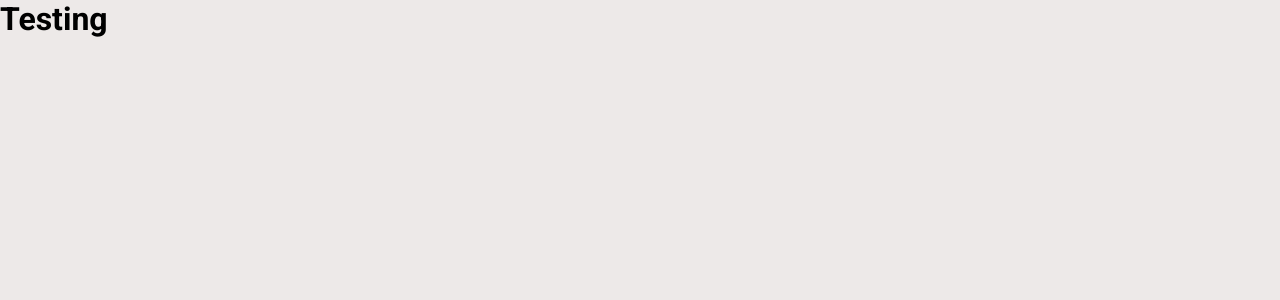
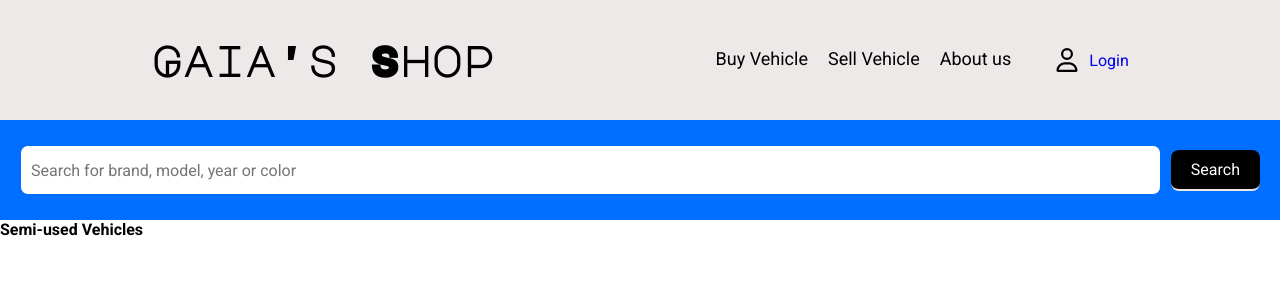
Before and after one commit to coder-gaia/vehicle_catalog, a React (Create React App) app: page / in a window 1280 px wide. Shown: the top 300 px of the page. Built offline with nearby package versions, Linux system fonts and the light colour scheme.

Commit message:
initial header & search bar design

```diff
--- a/public/index.html
+++ b/public/index.html
@@ -26,9 +26,7 @@
     -->
     <link rel="preconnect" href="https://fonts.googleapis.com">
     <link rel="preconnect" href="https://fonts.gstatic.com" crossorigin>
-    <link
-      href="https://fonts.googleapis.com/css2?family=Roboto:ital,wght@0,100;0,300;0,400;0,500;0,700;0,900;1,100;1,300;1,400;1,500;1,700;1,900&display=swap"
-      rel="stylesheet">
+    <link href="https://fonts.googleapis.com/css2?family=Major+Mono+Display&family=Roboto:ital,wght@0,100;0,300;0,400;0,500;0,700;0,900;1,100;1,300;1,400;1,500;1,700;1,900&display=swap" rel="stylesheet">
     <title>React App</title>
   </head>
   <body>
--- a/src/App.jsx
+++ b/src/App.jsx
@@ -1,14 +1,18 @@
 import React from 'react'
 import { GlobalStyle } from './styles'
+import Header from './components/Header'
+import InputSearcher from './components/SearchInput'
+import Sidebar from './components/SideBar'
+
 
 function App() {
 
   return(
     <>
     <GlobalStyle/>
-    <div>
-      <h1>Testing</h1>
-    </div>
+    <Header/>
+    <InputSearcher />
+    <Sidebar/>
     </>
   )
 
--- /dev/null
+++ b/src/components/Header/index.jsx
@@ -0,0 +1,39 @@
+import React from 'react'
+import { HeaderContainer } from './styles'
+import { MainTitle } from '../../styles'
+import userIcon from '../../assets/user.svg'
+
+const Header = ()=>{
+
+  return(
+    <HeaderContainer>
+
+    <MainTitle>Gaia&apos;s Shop</MainTitle>
+
+        <div className="nav-links">
+
+          <div className="nav-item">
+            <a href="#">Buy Vehicle</a>
+          </div>
+
+          <div className="nav-item">
+            <a href="#">Sell Vehicle</a>
+          </div>
+
+          <div className="nav-item">
+            <a href="#">About us</a>
+            <div className="dropdown">Address</div>
+          </div>
+
+        <div className="login">
+          <img src={userIcon} className='user-icon'/>
+        <a href="#">Login</a>
+        </div>
+
+      </div>
+
+    </HeaderContainer>
+  )
+}
+
+export default Header
--- /dev/null
+++ b/src/components/Header/styles.jsx
@@ -0,0 +1,73 @@
+import styled from "styled-components"
+import {colors} from '../../styles'
+
+export const HeaderContainer = styled.div`
+  width: 100%;
+  height: 120px;
+  background-color: ${colors.backgroundColor};
+  color: white;
+  padding: 20px 40px;
+  display: flex;
+  justify-content: space-around;
+  align-items: center;
+
+  .nav-links {
+    display: flex;
+    gap: 20px;
+}
+
+  .nav-item {
+    position: relative;
+}
+
+  .nav-item a {
+    color: ${colors.black};
+    font-size: 18px;
+    text-decoration: none;
+    cursor: pointer;
+
+    &:hover{
+      color: ${colors.blue};
+      text-decoration-line: underline;
+      text-decoration-style: solid;
+      font-weight: bold;
+    }
+}
+
+  .dropdown {
+    position: absolute;
+    top: 100%;
+    left: 0;
+    background-color: ${colors.black};
+    padding: 10px;
+    display: none;
+    flex-direction: column;
+    gap: 10px;
+}
+
+  .nav-item:hover .dropdown {
+    display: flex;
+    border-radius: 8px;
+    cursor:pointer;
+
+}
+
+  .login {
+    display: flex;
+    align-items: center;
+    font-weight: 400;
+    gap: 10px;
+    cursor: pointer;
+    margin-left: 24px;
+    text-decoration: none;
+}
+
+  .user-icon {
+    width: 24px;
+    height: 24px;
+    display: flex;
+    justify-content: center;
+    align-items: center;
+    font-weight: bold;
+}
+`
--- /dev/null
+++ b/src/components/SearchInput/index.jsx
@@ -0,0 +1,17 @@
+import React from 'react'
+import { SearchBarContainer } from './styles'
+
+const InputSearcher = ()=>{
+  return(
+    <>
+    <SearchBarContainer >
+    <div className="input-container container">
+        <input type="text" placeholder="Search for brand, model, year or color" />
+        <button>Search</button>
+      </div>
+    </SearchBarContainer>
+    </>
+  )
+}
+
+export default InputSearcher
--- /dev/null
+++ b/src/components/SearchInput/styles.jsx
@@ -0,0 +1,47 @@
+import styled from "styled-components"
+import { colors } from "../../styles"
+
+
+export const SearchBarContainer = styled.div`
+  background-color: ${colors.blue};
+  padding: 20px;
+  height:100px;
+  display: flex;
+  align-items: center;
+
+  .input-container {
+    display: flex;
+    align-items: center;
+    flex: 1;
+  }
+
+  input {
+    flex: 1;
+    padding: 10px;
+    height: 50px;
+    border: 1px solid ${colors.blue};
+
+    border-radius: 8px;
+    font-size: 16px;
+}
+
+
+  button {
+    background-color: ${colors.black};
+    color: ${colors.white};
+    border: none;
+    border-bottom: 2px solid ${colors.backgroundColor};
+    font-weight:400;
+    padding: 10px 20px;
+    border-radius: 8px;
+    margin-left: 10px;
+    cursor: pointer;
+    font-size: 16px;
+
+    &:hover{
+      background-color: ${colors.backgroundColor};
+      color: ${colors.blue};
+      transition: .6s all ease;
+    }
+}
+`
--- /dev/null
+++ b/src/components/SideBar/index.jsx
@@ -0,0 +1,12 @@
+import React from "react"
+
+const Sidebar = () =>{
+
+  return(
+    <>
+      <h4 className="container">Semi-used Vehicles</h4>
+    </>
+  )
+}
+
+export default Sidebar
--- a/src/styles.js
+++ b/src/styles.js
@@ -1,10 +1,18 @@
-import { createGlobalStyle } from 'styled-components'
+import styled, { createGlobalStyle } from 'styled-components'
 
 export const colors = {
-  smallBackgroundColor: '#001666',
-  bigBackgroundColor: '#ede9e8',
-  mainTextColor: '#000'
+  blue: '#006eff',
+  backgroundColor: '#ede9e8',
+  black: '#000',
+  grey: '#ccc',
+  white: '#fff'
 }
+
+export const MainTitle = styled.h1`
+  font-family: "Major Mono Display", monospace;
+  color: ${colors.black};
+  font-size: 42px;
+`;
 
 export const GlobalStyle = createGlobalStyle`
   *{
@@ -22,7 +30,7 @@ export const GlobalStyle = createGlobalStyle`
   }
 
   .container {
-    max-width: 1024px;
+    max-width: 1340px;
     width: 100%;
     margin: 0 auto;
   }
```
Also changed, not shown: src/assets/user.svg (added).
